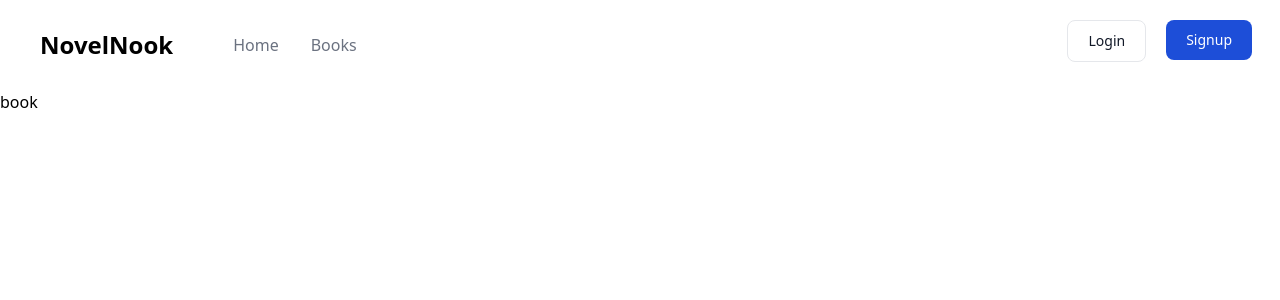
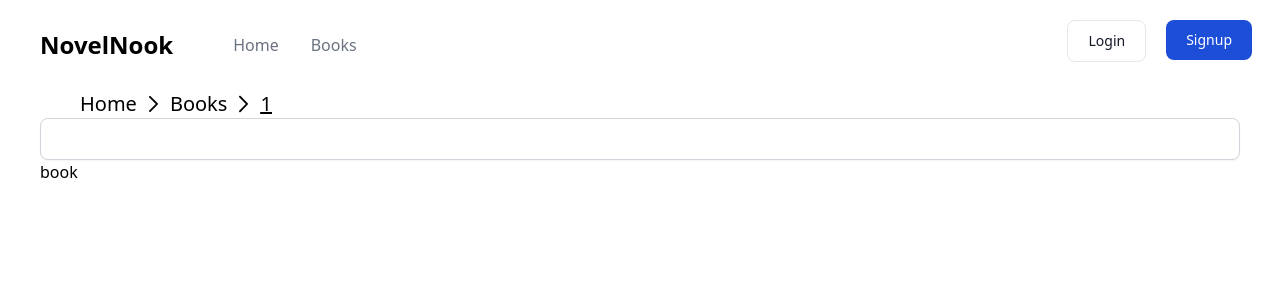
Before and after one commit to zthh626/novel-nook, a Next.js app in the folder frontend/: page /books/1 in a window 1280 px wide. Shown: the top 300 px of the page. Built offline with nearby package versions, Linux system fonts and the light colour scheme.

Commit message:
feat: book list page

```diff
--- a/frontend/next.config.mjs
+++ b/frontend/next.config.mjs
@@ -1,4 +1,8 @@
 /** @type {import('next').NextConfig} */
-const nextConfig = {};
+const nextConfig = {
+  images: {
+    domains: ["covers.openlibrary.org"],
+  },
+};
 
 export default nextConfig;
--- a/frontend/prisma/seed/books.json
+++ b/frontend/prisma/seed/books.json
@@ -33,7 +33,7 @@
     "description": "A novel by Harper Lee published in 1960, widely studied in schools and known for its themes of racial injustice.",
     "published_date": "1960-07-11",
     "isbn": "9780061120084",
-    "image_url": "https://covers.openlibrary.org/b/id/8221671-L.jpg"
+    "image_url": "https://covers.openlibrary.org/b/id/12606567-L.jpg"
   },
   {
     "id": 5,
--- a/frontend/prisma/seed/seed.ts
+++ b/frontend/prisma/seed/seed.ts
@@ -43,7 +43,7 @@ async function main() {
         description: book.description,
         published_date: new Date(book.published_date),
         isbn: book.isbn,
-        image_url: book.cover_image,
+        image_url: book.image_url,
       },
     });
   }
--- /dev/null
+++ b/frontend/src/app/books/layout.tsx
@@ -0,0 +1,16 @@
+import { BreadCrumbs } from "@/components/breadCrumbs";
+import { SearchInput } from "@/components/searchInput";
+
+export default function BooksLayout({
+  children,
+}: Readonly<{
+  children: React.ReactNode;
+}>) {
+  return (
+    <div className="flex flex-col px-10">
+      <BreadCrumbs />
+      <SearchInput />
+      <div>{children}</div>
+    </div>
+  );
+}
--- a/frontend/src/app/books/page.tsx
+++ b/frontend/src/app/books/page.tsx
@@ -1,3 +1,14 @@
-export default function Books() {
-  return <div>books</div>;
+import { BookRow } from "@/components/bookRow";
+import { books } from "@/lib/prisma-client";
+
+export default async function Books() {
+  const booksData = await books.getAllWithAuthorName();
+
+  return (
+    <div className="flex flex-col space-y-2">
+      {booksData.map((book) => (
+        <BookRow book={book} key={book.id} />
+      ))}
+    </div>
+  );
 }
--- /dev/null
+++ b/frontend/src/components/bookRow.tsx
@@ -0,0 +1,35 @@
+import { Book } from "@prisma/client";
+import Image from "next/image";
+import Link from "next/link";
+
+interface BookWithAuthor extends Book {
+  author: { name: string };
+}
+
+export function BookRow({ book }: { book: BookWithAuthor }) {
+  return (
+    <Link href={`/books/${book.id}-${encodeURIComponent(book.title)}`}>
+      <div className="flex flex-row py-5 px-10 space-x-5 w-full bg-gray-100 rounded-xl hover:bg-gray-200 group">
+        {book.image_url && (
+          <Image
+            src={book.image_url}
+            height={100}
+            width={60}
+            alt={`${book.title} - Cover`}
+          />
+        )}
+        <div className="flex flex-col justify-center space-y-2">
+          <div>
+            <h2 className="text-lg group-hover:font-semibold group-hover:underline">
+              {book.title}{" "}
+            </h2>
+            <h3 className="text-md">{book.author.name}</h3>
+          </div>
+          <p className="text-sm line-clamp-2 text-ellipsis">
+            {book?.description}
+          </p>
+        </div>
+      </div>
+    </Link>
+  );
+}
--- /dev/null
+++ b/frontend/src/components/breadCrumbs.tsx
@@ -0,0 +1,55 @@
+"use client";
+
+import { capitalizeFirstChar } from "@/util";
+import Image from "next/image";
+import Link from "next/link";
+import { usePathname } from "next/navigation";
+
+export function BreadCrumbs() {
+  const paths = usePathname();
+  const pathNames = paths.split("/").filter((path) => path);
+  const separator = (
+    <Image
+      height={9}
+      width={9}
+      alt="Chevron Right"
+      src="/icons/chevron-right.svg"
+    />
+  );
+
+  return (
+    // NOTE: put px-10 here so it could be in the base layout as well as hiding on splash
+    <ul
+      className={`${paths === "/" ? "hidden" : "flex"} flex-row px-10 items-center space-x-3 text-xl`}
+    >
+      <li>
+        <Link href={"/"}>Home</Link>
+      </li>
+      {pathNames.length > 0 && separator}
+      {pathNames.map((link, index) => {
+        const href = `/${pathNames.slice(0, index + 1).join("/")}`;
+        const linkParts = link.split("-");
+        if (linkParts.length > 1) {
+          linkParts.splice(0, 1);
+        }
+        let title = decodeURIComponent(
+          capitalizeFirstChar(linkParts.join(" ")),
+        );
+
+        return (
+          <div key={index} className="flex overflow-hidden flex-row space-x-3">
+            <li className={`${paths === href && "underline"}`}>
+              <Link
+                href={href}
+                className="sm:max-w-7xl max-w-24 text-clip line-clamp-1"
+              >
+                {title}
+              </Link>
+            </li>
+            {pathNames.length !== index + 1 && separator}
+          </div>
+        );
+      })}
+    </ul>
+  );
+}
--- a/frontend/src/lib/prisma-client/books.ts
+++ b/frontend/src/lib/prisma-client/books.ts
@@ -7,8 +7,10 @@ class Books {
     this.client = client;
   }
 
-  getAll() {
-    return this.client.book.findMany({});
+  getAllWithAuthorName() {
+    return this.client.book.findMany({
+      include: { author: { select: { name: true } } },
+    });
   }
 }
 
--- /dev/null
+++ b/frontend/src/util/index.ts
@@ -0,0 +1,4 @@
+export function capitalizeFirstChar(str: string) {
+  if (!str) return str; // Return if the string is empty or undefined
+  return str.charAt(0).toUpperCase() + str.slice(1);
+}
```
Also changed, not shown: frontend/public/icons/chevron-right.svg (added).
